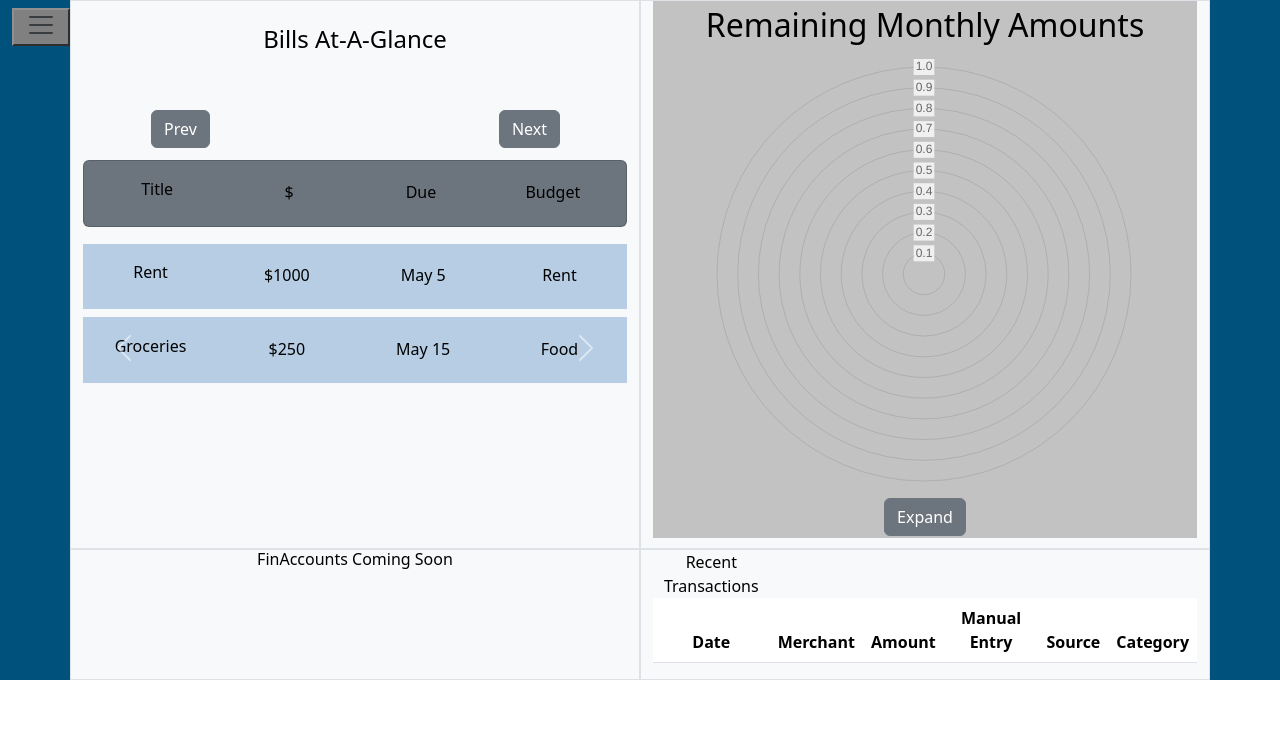
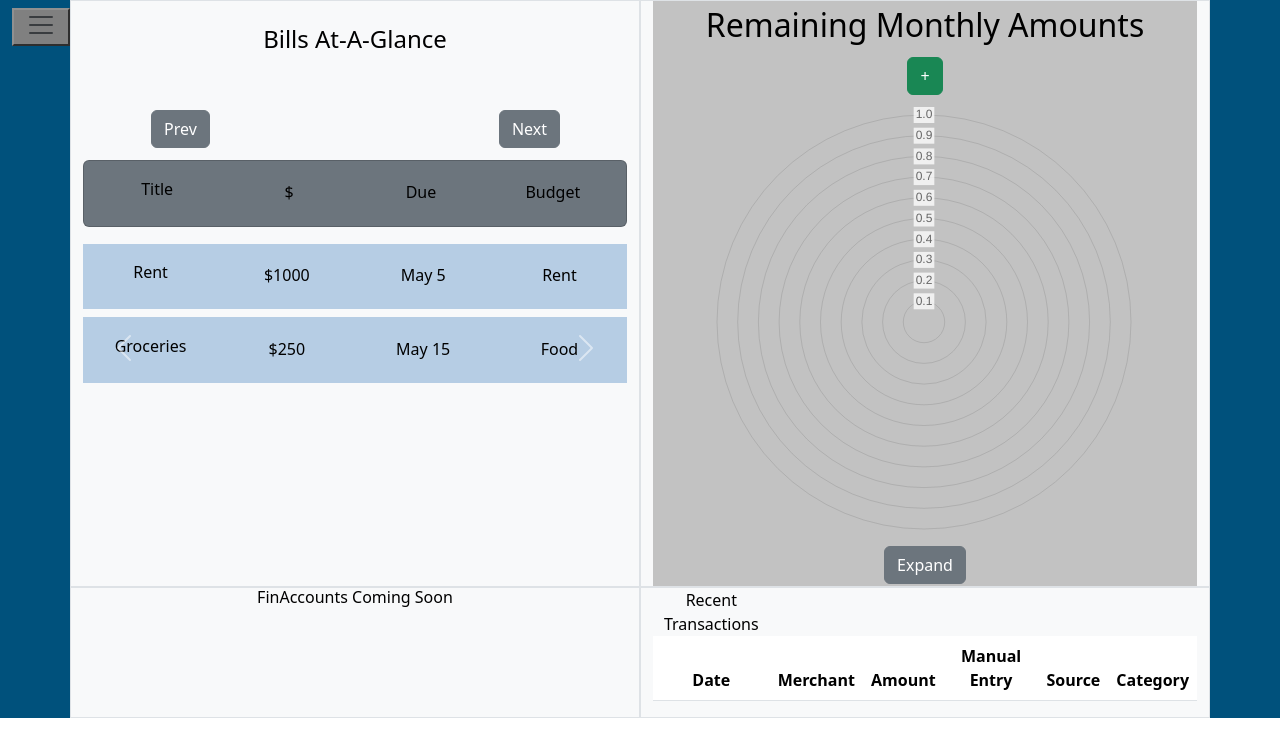
Before and after one commit to nisequence/Dollar-Divider, a React (Create React App) app in the folder client/dollar-divider/: page /dashboard in a window 1280 px wide. Shown: the top 756 px of the page. Built offline with nearby package versions, Linux system fonts and the light colour scheme.

Commit message:
Added add button with pop over default - NS

```diff
--- a/client/dollar-divider/src/components/dashboard/budgets/Budgets.jsx
+++ b/client/dollar-divider/src/components/dashboard/budgets/Budgets.jsx
@@ -1,6 +1,7 @@
 import React from "react";
 import CurrentBudgetStatus from "./currentBudgetStatus/CurrentBudgetStatus";
 import { useState, useEffect } from "react";
+import AddBudget from "./currentBudgetStatus/AddBudget/AddBudget";
 
 export default function Budgets(props) {
   let url;
@@ -43,6 +44,7 @@ export default function Budgets(props) {
       <CurrentBudgetStatus
         budgets={budgets}
         transactions={props.transactions}
+        token={props.token}
       />
     </>
   );
--- /dev/null
+++ b/client/dollar-divider/src/components/dashboard/budgets/currentBudgetStatus/AddBudget/AddBudget.jsx
@@ -0,0 +1,25 @@
+import React from "react";
+import {
+  Button,
+  PopoverHeader,
+  UncontrolledPopover,
+  PopoverBody,
+} from "reactstrap";
+
+export default function AddBudget(props) {
+  return (
+    <>
+      <br></br>
+      <Button id="UncontrolledPopover" color="success" type="button">
+        +
+      </Button>
+      <UncontrolledPopover placement="bottom" target="UncontrolledPopover">
+        <PopoverHeader>Popover Title</PopoverHeader>
+        <PopoverBody>
+          Sed posuere consectetur est at lobortis. Aenean eu leo quam.
+          Pellentesque ornare sem lacinia quam venenatis vestibulum.
+        </PopoverBody>
+      </UncontrolledPopover>
+    </>
+  );
+}
--- a/client/dollar-divider/src/components/dashboard/budgets/currentBudgetStatus/CurrentBudgetStatus.jsx
+++ b/client/dollar-divider/src/components/dashboard/budgets/currentBudgetStatus/CurrentBudgetStatus.jsx
@@ -9,6 +9,7 @@ import {
   Tooltip,
   Legend,
 } from "chart.js";
+import AddBudget from "./AddBudget/AddBudget";
 // import React, { useRef } from "react";
 // import React, {useState} from "react";
 // import ModalFullscreenExample from "../../../../utils/modalExample";
@@ -76,6 +77,7 @@ export default function CurrentBudgetStatus(props) {
     <>
       <div className="CurrentBudgetStatus" id="currentbudgetstatus">
         Remaining Monthly Amounts
+        <AddBudget token={props.token} />
         {/* <Doughnut */}
         <PolarArea
           style={{ marginLeft: "4vw", marginRight: "4vw", maxHeight: "60vh" }}
```
